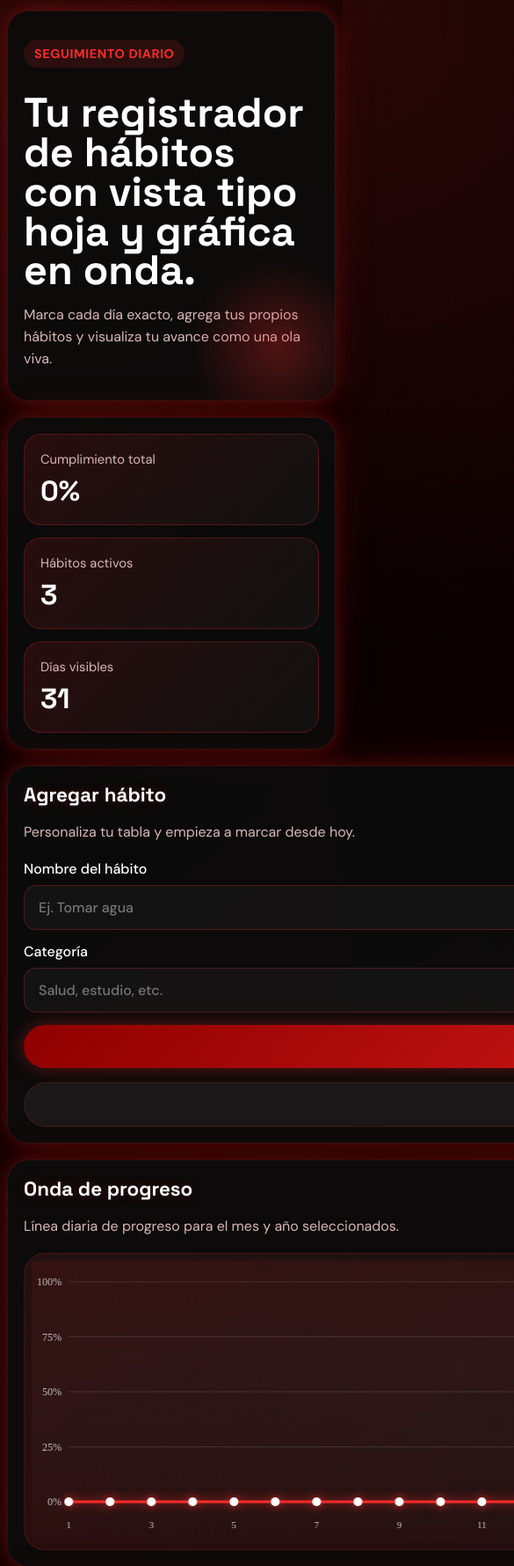
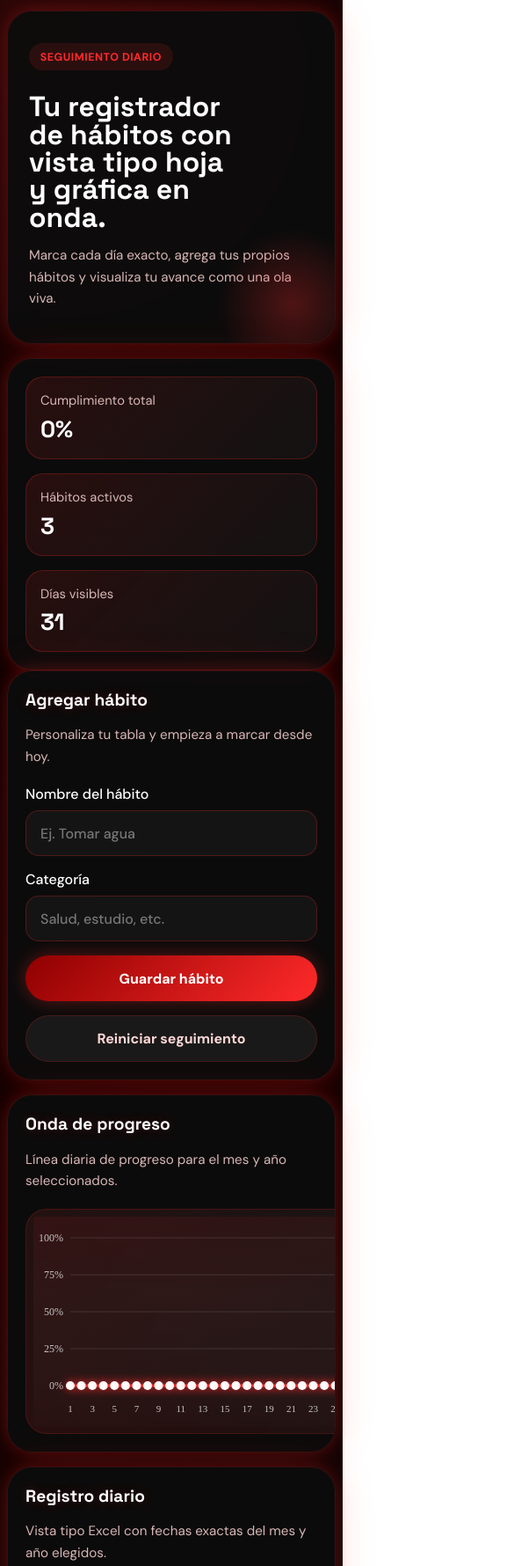
Before and after one commit to somoshermanosalison-lab/Habit-tracker, a website: page public/index.html in a window 390 px wide. Shown: the top 1780 px of the page at 88% size, 585 px wide, since content can reach past the window. Drawn offline with Linux system fonts and the light colour scheme.

Commit message:
mejoras responsive para móvil

```diff
--- a/public/styles.css
+++ b/public/styles.css
@@ -1,27 +1,45 @@
 :root {
   --bg: #050505;
   --bg-strong: #120808;
-  --surface: rgba(12, 12, 12, 0.88);
+  --surface: rgba(12, 12, 12, 0.92);
   --surface-strong: #0d0d0d;
+  --surface-soft: rgba(255, 255, 255, 0.03);
   --text: #ffffff;
   --muted: #d9b7b7;
   --accent: #ff2a2a;
   --accent-soft: #ff6b6b;
-  --accent-2: #ffffff;
+  --accent-contrast: #ffffff;
   --border: rgba(255, 42, 42, 0.24);
   --shadow: 0 0 18px rgba(255, 42, 42, 0.22), 0 0 50px rgba(255, 42, 42, 0.14);
-  --radius-lg: 28px;
-  --radius-md: 20px;
-  --radius-sm: 14px;
+  --radius-lg: 1.75rem;
+  --radius-md: 1.25rem;
+  --radius-sm: 0.95rem;
+  --space-1: 0.5rem;
+  --space-2: 0.75rem;
+  --space-3: 1rem;
+  --space-4: 1.25rem;
+  --space-5: 1.5rem;
+  --space-6: 2rem;
+  --space-7: 2.5rem;
+  --max-width: 74rem;
 }
 
-* {
+*,
+*::before,
+*::after {
   box-sizing: border-box;
+}
+
+html {
+  font-size: 16px;
+  -webkit-text-size-adjust: 100%;
+  scroll-behavior: smooth;
 }
 
 body {
   margin: 0;
   min-height: 100vh;
+  overflow-x: hidden;
   font-family: "DM Sans", sans-serif;
   color: var(--text);
   background:
@@ -30,23 +48,33 @@ body {
     linear-gradient(140deg, #000000 0%, #140202 55%, #090909 100%);
 }
 
+img,
+canvas {
+  display: block;
+  max-width: 100%;
+}
+
 button,
-input {
+input,
+select {
   font: inherit;
 }
 
-.page-shell {
-  width: min(1180px, calc(100% - 24px));
-  margin: 0 auto;
-  padding: 20px 0 36px;
+button {
+  -webkit-tap-highlight-color: transparent;
 }
 
-.hero {
+/* Mobile-first container with app-like padding and safe spacing */
+.page-shell {
+  width: min(100% - 1rem, var(--max-width));
+  margin: 0 auto;
+  padding: 0.75rem 0 1.25rem;
+}
+
+.hero,
+.dashboard {
   display: grid;
-  grid-template-columns: 1.4fr 0.9fr;
-  gap: 18px;
-  align-items: stretch;
-  margin-bottom: 18px;
+  gap: var(--space-3);
 }
 
 .hero-copy,
@@ -60,27 +88,30 @@ input {
 }
 
 .hero-copy {
-  padding: 30px;
   position: relative;
   overflow: hidden;
+  padding: var(--space-5);
 }
 
 .hero-copy::after {
   content: "";
   position: absolute;
-  inset: auto -40px -45px auto;
-  width: 210px;
-  height: 210px;
+  right: -2.5rem;
+  bottom: -2.75rem;
+  width: 11rem;
+  height: 11rem;
+  border-radius: 50%;
   background: radial-gradient(circle, rgba(255, 42, 42, 0.28), transparent 68%);
 }
 
 .eyebrow {
   display: inline-flex;
-  padding: 7px 12px;
+  align-items: center;
+  padding: 0.45rem 0.8rem;
   border-radius: 999px;
   background: rgba(255, 42, 42, 0.12);
   color: var(--accent);
-  font-size: 0.9rem;
+  font-size: 0.78rem;
   font-weight: 700;
   letter-spacing: 0.04em;
   text-transform: uppercase;
@@ -88,105 +119,100 @@ input {
 
 h1,
 h2 {
+  margin: 0;
   font-family: "Space Grotesk", sans-serif;
-  margin: 0;
 }
 
 h1 {
-  margin-top: 14px;
+  margin-top: 0.875rem;
   max-width: 12ch;
-  font-size: clamp(2.2rem, 6vw, 4.4rem);
-  line-height: 0.96;
+  font-size: clamp(2rem, 8vw, 4.25rem);
+  line-height: 0.98;
+}
+
+h2 {
+  font-size: clamp(1.2rem, 4vw, 1.5rem);
 }
 
 .hero-text,
 .panel-heading p {
   color: var(--muted);
-  line-height: 1.55;
+  font-size: clamp(0.95rem, 2.9vw, 1.05rem);
+  line-height: 1.6;
 }
 
 .hero-card {
-  padding: 24px;
   display: grid;
-  gap: 14px;
+  gap: var(--space-3);
+  padding: var(--space-4);
 }
 
 .stat {
-  padding: 18px;
+  padding: 1rem;
   background: linear-gradient(135deg, rgba(255, 42, 42, 0.12), rgba(255, 255, 255, 0.03));
+  border: 1px solid var(--border);
   border-radius: var(--radius-md);
-  border: 1px solid var(--border);
 }
 
 .stat-label {
   display: block;
+  margin-bottom: 0.35rem;
+  color: var(--muted);
   font-size: 0.92rem;
-  color: var(--muted);
-  margin-bottom: 6px;
 }
 
 .stat strong {
   font-family: "Space Grotesk", sans-serif;
-  font-size: 2rem;
-}
-
-.dashboard {
-  display: grid;
-  grid-template-columns: 340px 1fr;
-  gap: 18px;
+  font-size: clamp(1.65rem, 6vw, 2rem);
 }
 
 .panel {
-  padding: 24px;
-}
-
-.table-panel {
-  grid-column: 1 / -1;
+  padding: var(--space-4);
 }
 
 .panel-heading {
-  margin-bottom: 18px;
+  margin-bottom: var(--space-4);
 }
 
 .panel-heading h2 {
-  font-size: 1.4rem;
-  margin-bottom: 6px;
+  margin-bottom: 0.35rem;
   text-shadow: 0 0 14px rgba(255, 42, 42, 0.24);
 }
 
-.habit-form {
-  display: grid;
-  gap: 14px;
+.form-panel,
+.wave-panel,
+.table-panel {
+  min-width: 0;
 }
 
+.habit-form,
 .calendar-controls {
-  display: flex;
-  gap: 12px;
-  flex-wrap: wrap;
-  margin-bottom: 18px;
+  display: grid;
+  gap: var(--space-3);
 }
 
+.habit-form label,
 .calendar-controls label {
   display: grid;
-  gap: 8px;
+  gap: 0.5rem;
   font-weight: 500;
 }
 
-.habit-form label {
-  display: grid;
-  gap: 8px;
-  font-weight: 500;
-}
-
+/* Inputs are larger for thumb interaction and easier form use on phones */
 .habit-form input,
 .calendar-controls select {
   width: 100%;
-  padding: 14px 16px;
+  min-height: 3.25rem;
+  padding: 0.9rem 1rem;
+  border: 1px solid var(--border);
   border-radius: var(--radius-sm);
-  border: 1px solid var(--border);
   background: rgba(255, 255, 255, 0.04);
   color: var(--text);
   outline: none;
+}
+
+.habit-form input::placeholder {
+  color: rgba(255, 255, 255, 0.42);
 }
 
 .habit-form input:focus,
@@ -197,9 +223,10 @@ h1 {
 
 .habit-form button,
 .ghost-button {
+  min-height: 3.25rem;
+  padding: 0.95rem 1.1rem;
   border: 0;
   border-radius: 999px;
-  padding: 14px 18px;
   font-weight: 700;
   cursor: pointer;
   transition: transform 160ms ease, box-shadow 160ms ease, background 160ms ease;
@@ -207,13 +234,13 @@ h1 {
 
 .habit-form button {
   background: linear-gradient(135deg, #8f0000, var(--accent));
-  color: white;
+  color: var(--accent-contrast);
   box-shadow: 0 0 20px rgba(255, 42, 42, 0.35);
 }
 
 .ghost-button {
-  margin-top: 16px;
   width: 100%;
+  margin-top: var(--space-3);
   background: rgba(255, 255, 255, 0.06);
   color: #ffd7d7;
   border: 1px solid rgba(255, 42, 42, 0.18);
@@ -224,55 +251,65 @@ h1 {
   transform: translateY(-1px);
 }
 
+.habit-form button:active,
+.ghost-button:active {
+  transform: translateY(0);
+}
+
 .wave-panel {
   overflow: hidden;
 }
 
+/* The canvas wrapper uses aspect-ratio so the chart scales cleanly on mobile */
 .wave-wrap {
-  min-height: 320px;
-  border-radius: 24px;
+  min-height: 16rem;
+  aspect-ratio: 16 / 9;
+  border: 1px solid rgba(255, 42, 42, 0.16);
+  border-radius: 1.5rem;
+  padding: 0.5rem;
   background:
     linear-gradient(180deg, rgba(255, 255, 255, 0.02), rgba(255, 42, 42, 0.06)),
     linear-gradient(120deg, rgba(255, 42, 42, 0.08), rgba(255, 255, 255, 0.02));
-  border: 1px solid rgba(255, 42, 42, 0.16);
-  padding: 8px;
 }
 
 #waveCanvas {
   width: 100%;
-  height: 320px;
-  display: block;
+  height: 100%;
 }
 
+/* Mobile table keeps horizontal scroll, snap-like spacing, and sticky context */
 .table-scroll {
   width: 100%;
   overflow-x: auto;
-  border-radius: 24px;
+  overflow-y: hidden;
+  -webkit-overflow-scrolling: touch;
   border: 1px solid var(--border);
+  border-radius: 1.5rem;
   box-shadow: inset 0 0 24px rgba(255, 42, 42, 0.06);
 }
 
 .habit-table {
   width: 100%;
-  min-width: 820px;
+  min-width: 42rem;
   border-collapse: collapse;
   background: var(--surface-strong);
 }
 
 .habit-table th,
 .habit-table td {
-  padding: 12px 10px;
+  padding: 0.75rem 0.5rem;
   border-bottom: 1px solid rgba(255, 42, 42, 0.08);
   text-align: center;
+  white-space: nowrap;
 }
 
 .habit-table thead th {
   position: sticky;
   top: 0;
+  z-index: 2;
   background: rgba(15, 15, 15, 0.98);
-  z-index: 2;
   font-family: "Space Grotesk", sans-serif;
-  font-size: 0.92rem;
+  font-size: 0.86rem;
 }
 
 .habit-table th:first-child,
@@ -280,6 +317,7 @@ h1 {
   position: sticky;
   left: 0;
   z-index: 1;
+  min-width: 10rem;
   text-align: left;
   background: rgba(15, 15, 15, 0.98);
 }
@@ -290,21 +328,21 @@ h1 {
 
 .habit-meta {
   display: grid;
-  gap: 4px;
+  gap: 0.2rem;
 }
 
 .habit-meta strong {
-  font-size: 0.98rem;
+  font-size: 0.95rem;
 }
 
 .habit-meta span {
   color: var(--muted);
-  font-size: 0.82rem;
+  font-size: 0.78rem;
 }
 
 .habit-check {
-  width: 22px;
-  height: 22px;
+  width: 1.45rem;
+  height: 1.45rem;
   accent-color: var(--accent);
   cursor: pointer;
   filter: drop-shadow(0 0 8px rgba(255, 42, 42, 0.38));
@@ -312,65 +350,111 @@ h1 {
 
 .day-label {
   display: grid;
-  gap: 2px;
+  gap: 0.12rem;
   justify-items: center;
 }
 
 .day-label span:last-child {
   color: var(--muted);
-  font-size: 0.75rem;
+  font-size: 0.72rem;
   font-family: "DM Sans", sans-serif;
 }
 
 .empty-state {
-  padding: 36px 20px;
+  padding: 2rem 1.25rem;
   color: var(--muted);
 }
 
-@media (max-width: 920px) {
-  .hero,
-  .dashboard {
-    grid-template-columns: 1fr;
+@media (min-width: 40rem) {
+  .page-shell {
+    width: min(100% - 1.5rem, var(--max-width));
+    padding-top: 1rem;
+    padding-bottom: 1.5rem;
   }
 
+  .calendar-controls {
+    grid-template-columns: repeat(2, minmax(0, 1fr));
+  }
+
+  .habit-table {
+    min-width: 48rem;
+  }
+
+  .habit-table th,
+  .habit-table td {
+    padding: 0.8rem 0.55rem;
+  }
+}
+
+@media (min-width: 48rem) {
+  /* Tablet layout introduces two columns while preserving comfortable spacing */
   .page-shell {
-    width: min(100% - 16px, 1180px);
+    width: min(100% - 2rem, var(--max-width));
+    padding-top: 1.25rem;
+    padding-bottom: 2rem;
+  }
+
+  .hero {
+    grid-template-columns: minmax(0, 1.2fr) minmax(16rem, 0.8fr);
+    align-items: stretch;
+  }
+
+  .dashboard {
+    grid-template-columns: minmax(18rem, 21rem) minmax(0, 1fr);
+    align-items: start;
+  }
+
+  .table-panel {
+    grid-column: 1 / -1;
   }
 
   .hero-copy,
   .hero-card,
   .panel {
-    border-radius: 24px;
+    padding: var(--space-5);
+  }
+
+  .wave-wrap {
+    min-height: 18rem;
+  }
+
+  .habit-table {
+    min-width: 52rem;
   }
 }
 
-@media (max-width: 640px) {
+@media (min-width: 64rem) {
+  /* Desktop keeps the original dashboard feel but with more fluid scaling */
   .page-shell {
-    padding-top: 12px;
-    padding-bottom: 20px;
+    width: min(100% - 2.5rem, var(--max-width));
+    padding-top: 1.25rem;
+    padding-bottom: 2.25rem;
   }
 
-  .hero-copy,
-  .hero-card,
-  .panel {
-    padding: 18px;
+  .hero {
+    grid-template-columns: minmax(0, 1.4fr) minmax(18rem, 0.9fr);
+    gap: 1.125rem;
+    margin-bottom: 1.125rem;
   }
 
-  h1 {
-    max-width: 100%;
-    font-size: clamp(2rem, 12vw, 3rem);
+  .dashboard {
+    gap: 1.125rem;
+  }
+
+  .hero-card {
+    align-content: start;
+  }
+
+  .panel {
+    padding: 1.5rem;
   }
 
   .habit-table {
-    min-width: 680px;
+    min-width: 56rem;
   }
 
-  .habit-table th,
-  .habit-table td {
-    padding: 10px 8px;
-  }
-
-  .calendar-controls {
-    flex-direction: column;
+  .habit-table th:first-child,
+  .habit-table td:first-child {
+    min-width: 12rem;
   }
 }
```
